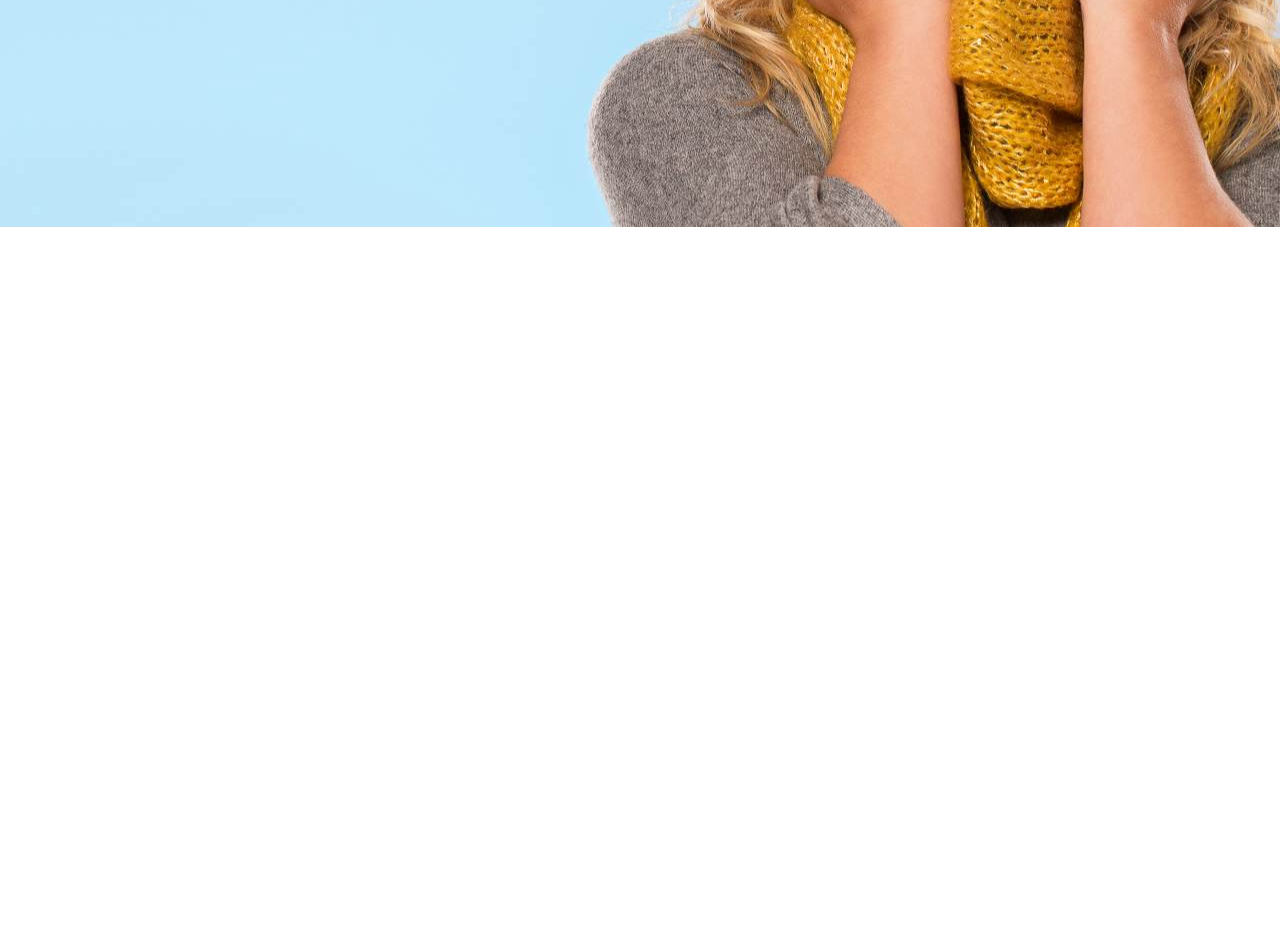
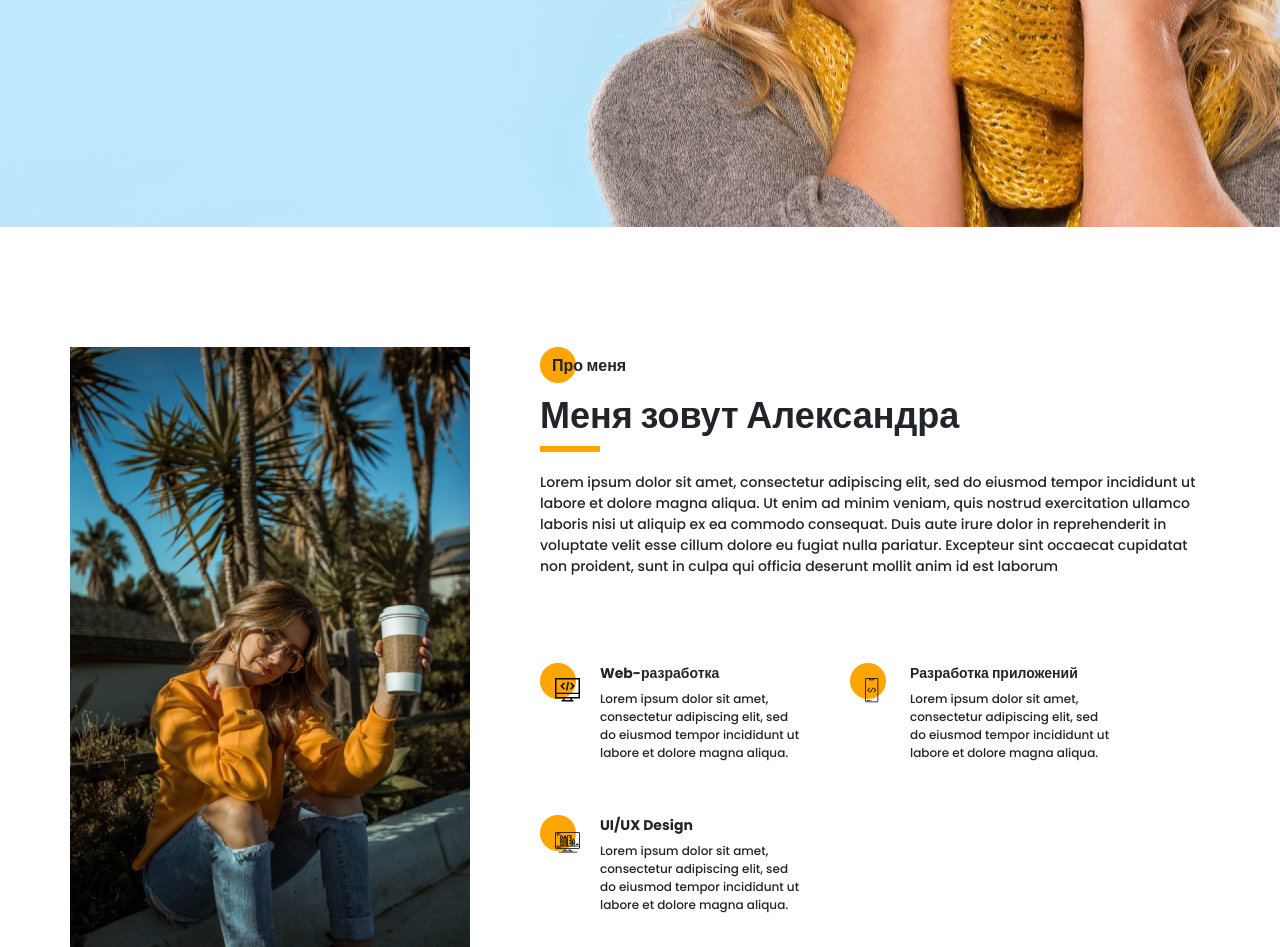
Before and after one commit to mananex/udemy-portfolio, a website: page src/index.html in a window 1280 px wide. Shown: the part 573-1520 px from the top of the page. Before the commit the page ends 800 px from the top, so only its background shows below. Drawn offline with nearby package versions, Linux system fonts and the light colour scheme; files that its build step writes are made by us from their sources; files whose address does not match are found by name.

Commit message:
portfolio about

```diff
--- a/src/index.html
+++ b/src/index.html
@@ -111,6 +111,62 @@
             </div>
         </div>
     </section>
+    <section class="about">
+        <div class="container">
+            <div class="about__wrapper">
+                <div class="about__photo">
+                    <img src="img/main_photo.jpg" alt="photo">
+                </div>
+                <div class="about__descr">
+                    <h2 class="title title_fz16 about__title">Про меня</h2>
+                    <div class="title title_fz36 about__subtitle">Меня зовут Александра</div>
+                    <div class="divider"></div>
+                    <p class="about__text">Lorem ipsum dolor sit amet, consectetur adipiscing elit, sed do eiusmod tempor incididunt ut labore et dolore magna aliqua. Ut enim ad minim veniam, quis nostrud exercitation ullamco laboris nisi ut aliquip ex ea commodo consequat. Duis aute irure dolor in reprehenderit in voluptate velit esse cillum dolore eu fugiat nulla pariatur. Excepteur sint occaecat cupidatat non proident, sunt in culpa qui officia deserunt mollit anim id est laborum</p>
+                </div>
+                <div class="about__skills">
+                    <div class="about__skills-item">
+                        <div class="about__skills-circle">
+                            <img src="icons/about_me/web_development.svg" alt="web-dev">
+                        </div>
+                        <div>
+                            <div class="title title_fz14">
+                                Web-разработка
+                            </div>
+                            <div class="about__skills-text">
+                                Lorem ipsum dolor sit amet, consectetur adipiscing elit, sed do eiusmod tempor incididunt ut labore et dolore magna aliqua.
+                            </div>
+                        </div>
+                    </div>
+                    <div class="about__skills-item">
+                        <div class="about__skills-circle">
+                            <img src="icons/about_me/mobile_dev.svg" alt="mobile-dev">
+                        </div>
+                        <div>
+                            <div class="title title_fz14">
+                                Разработка приложений
+                            </div>
+                            <div class="about__skills-text">
+                                Lorem ipsum dolor sit amet, consectetur adipiscing elit, sed do eiusmod tempor incididunt ut labore et dolore magna aliqua.
+                            </div>
+                        </div>
+                    </div>
+                    <div class="about__skills-item">
+                        <div class="about__skills-circle">
+                            <img src="icons/about_me/design.svg" alt="design">
+                        </div>
+                        <div>
+                            <div class="title title_fz14">
+                                UI/UX Design
+                            </div>
+                            <div class="about__skills-text">
+                                Lorem ipsum dolor sit amet, consectetur adipiscing elit, sed do eiusmod tempor incididunt ut labore et dolore magna aliqua.
+                            </div>
+                        </div>
+                    </div>
+                </div>
+            </div>
+        </div>
+    </section>
     <script src="js/script.js"></script>
 </body>
 </html>
--- /dev/null
+++ b/src/sass/blocks/_about.scss
@@ -0,0 +1,58 @@
+.about {
+    padding-top: 120px;
+    &__wrapper {
+        display: grid;
+        grid-template-columns: 400px 670px;
+        grid-template-rows: minmax(245px, auto) minmax(255px, auto);
+        grid-auto-rows: minmax(245px, auto);
+        column-gap: 70px;
+        row-gap: 40px;
+    }
+    &__photo {
+        grid-row: 1/3;
+        img {
+            width: 100%;
+        }
+    }
+    &__descr {
+        padding-top: 6px;
+        .divider {
+            margin-top: 0;
+        }
+    }
+    &__title {
+        position: relative;
+        padding: 1px 0 0 12px;
+        @include before_circle;
+    }
+    &__text {
+        margin-top: 20px;
+        font-size: 14px;
+        line-height: 21px;
+    }
+    &__skills {
+        display: grid;
+        grid-template: repeat(2, minmax(115px, auto)) / repeat(2, 260px);
+        grid-auto-rows: 1fr;
+        column-gap: 50px;
+        row-gap: 20px;
+        &-item {
+            display: grid;
+            grid-template-columns: 40px 200px;
+            column-gap: 20px;
+        }
+        &-circle {
+            position: relative;
+            padding: 15px 0 0 15px;
+            @include before_circle;
+            &:before {
+                top: 0;
+            }
+        }
+        &-text {
+            margin-top: 6px;
+            font-size: 12px;
+            line-height: 18px;
+        }
+    }
+}
--- a/src/sass/blocks/_title.scss
+++ b/src/sass/blocks/_title.scss
@@ -9,4 +9,8 @@
     &_fz48 {
         font-size: 48px;
     }
+    &_fz14 {
+        font-size: 14px;
+        line-height: 21px;
+    }
 }
--- a/src/sass/style.scss
+++ b/src/sass/style.scss
@@ -15,9 +15,17 @@
     margin: 0 auto;
 }
 
+.divider {
+    width: 60px;
+    height: 0px;
+    border: 3px solid #FFA501;
+    margin-top: 5px;
+}
+
 
 @import 'blocks/promo';
 @import 'blocks/title';
 @import 'blocks/button';
 @import 'blocks/sidepanel';
 @import 'blocks/menu';
+@import 'blocks/about';
```
Also changed, not shown: dist/css/style.min.css, dist/img/about_me/Design.svg (added), dist/img/about_me/Mobile dev.svg (added), dist/img/about_me/Vector.svg (added), dist/index.html, src/img/about_me/Design.svg (added), src/img/about_me/Mobile dev.svg (added), src/img/about_me/Vector.svg (added), 1 other file.
